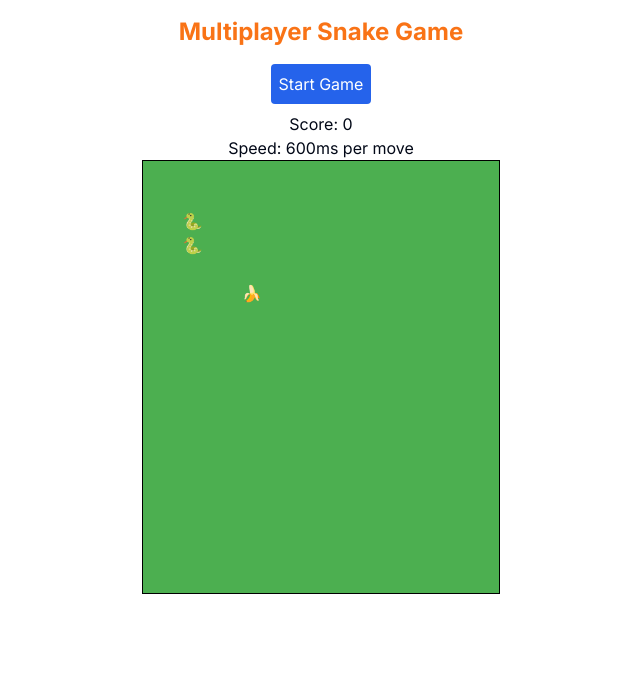
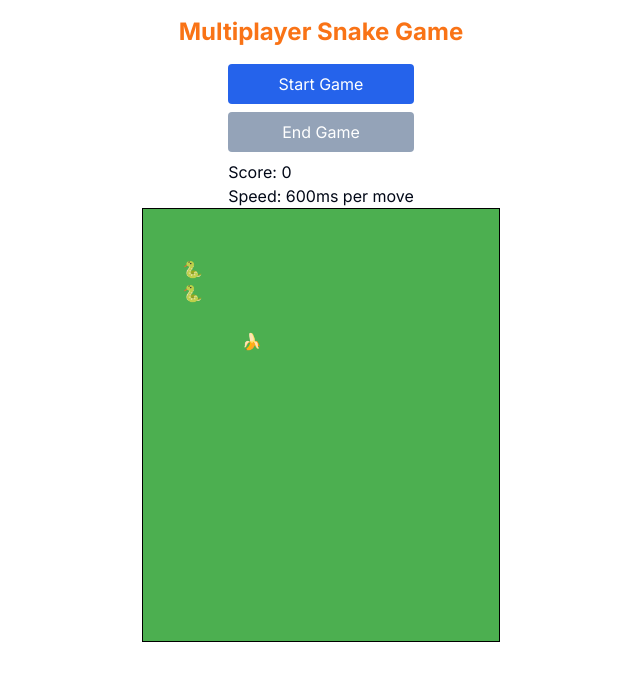
Before and after one commit to pras75299/multiplayer-snakegame, a Next.js app in the folder apps/web/: page / in a window 1280 px wide. Shown: the top 680 px of the page, without its empty margins (319-959 px from the left). Built offline with nearby package versions, Linux system fonts and the light colour scheme.

Commit message:
add end game button

```diff
--- a/apps/web/app/components/GameBoard.tsx
+++ b/apps/web/app/components/GameBoard.tsx
@@ -1,7 +1,6 @@
 'use client';
 import React, { useEffect, useState } from 'react';
 import { GameBoardProps, Point, Direction } from '../types';
-import { url } from 'inspector';
 const foodIcons = ['🍌', '🍓', '🥭', '🍍', '🍎', '🍊', '🍇'];
 const GameBoard: React.FC<GameBoardProps> = ({ boardSize }) => {
   const [score, setScore] = useState<number>(0);
@@ -160,6 +159,7 @@ const GameBoard: React.FC<GameBoardProps> = ({ boardSize }) => {
 
   return (
     <>
+      <div className="flex flex-col">
         <button
           onClick={startGame}
           disabled={gameActive}
@@ -167,8 +167,16 @@ const GameBoard: React.FC<GameBoardProps> = ({ boardSize }) => {
         >
           Start Game
         </button>
+        <button
+          onClick={gameOver}
+          disabled={!gameActive}
+          className="bg-blue-600 p-2 text-white rounded-sm mb-2 disabled:bg-slate-400 disabled:text-white disabled:cursor-not-allowed"
+        >
+          End Game
+        </button>
         <h2 className="flex">Score: {score}</h2>
         <h4>Speed: {speed}ms per move</h4>
+      </div>
       <div
         style={{
           display: 'flex',
```
Lines whose indentation alone changed are shown as unchanged.
